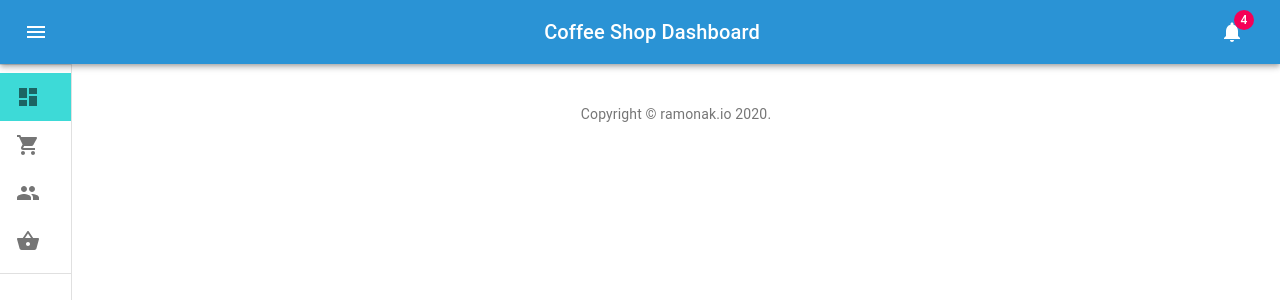
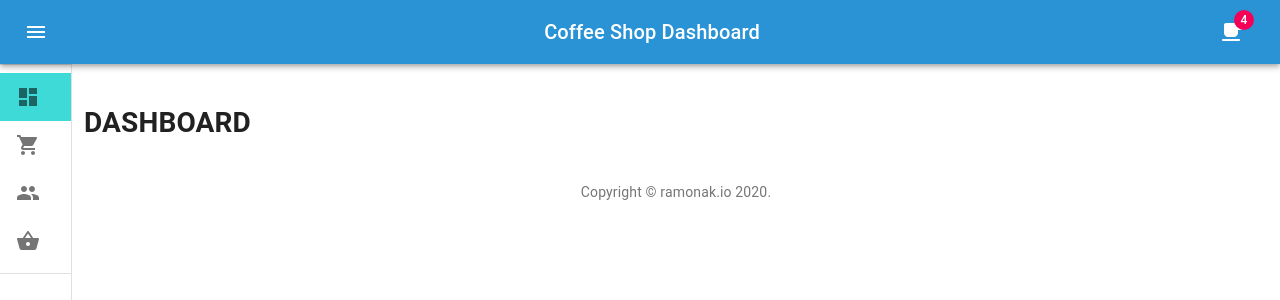
Before and after one commit to KaterinaLupacheva/coffee-shop-dashboard, a React (Create React App) app: page / in a window 1280 px wide. Shown: the top 300 px of the page. Built offline with nearby package versions, Linux system fonts and the light colour scheme; the HTML template or start-up script is replaced by a standard one.

Commit message:
Coffee icon added

```diff
--- a/src/components/MainLayout/topAppBar.component.js
+++ b/src/components/MainLayout/topAppBar.component.js
@@ -9,7 +9,7 @@ import {
   Typography,
   Badge
 } from "@material-ui/core";
-import NotificationsIcon from "@material-ui/icons/Notifications";
+import LocalCafeRoundedIcon from '@material-ui/icons/LocalCafeRounded';
 import MenuIcon from "@material-ui/icons/Menu";
 
 const useStyles = makeStyles(topAppBarStyles);
@@ -43,7 +43,7 @@ const TopAppBar = ({ open, handleDrawerOpen }) => {
         </Typography>
         <IconButton color="inherit">
           <Badge badgeContent={4} color="secondary">
-            <NotificationsIcon />
+            <LocalCafeRoundedIcon />
           </Badge>
         </IconButton>
       </Toolbar>
--- a/src/pages/routes.js
+++ b/src/pages/routes.js
@@ -1,4 +1,4 @@
-export const DASHBOARD = "/dashboard";
+export const DASHBOARD = "/";
 export const ORDERS = "/orders";
 export const EMPLOYEES = "/employees";
 export const PRODUCTS = "/products";
```
